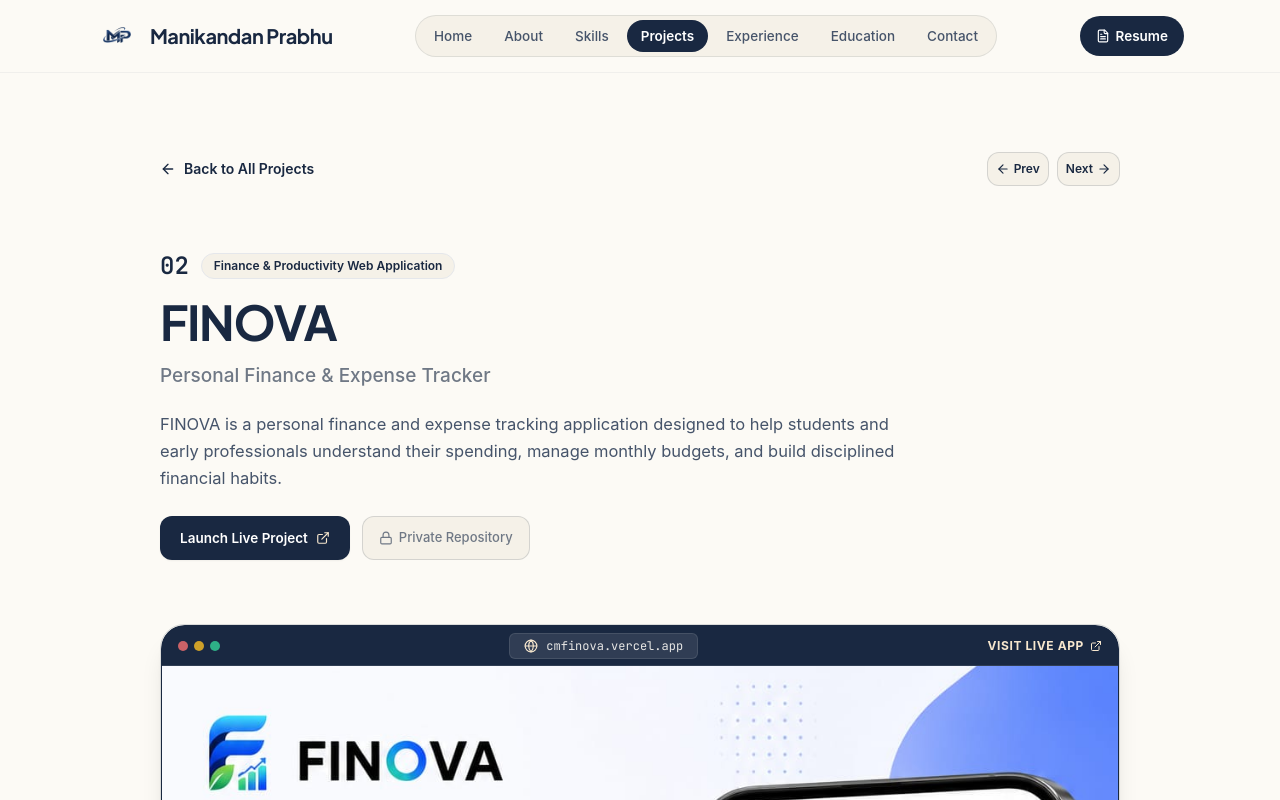
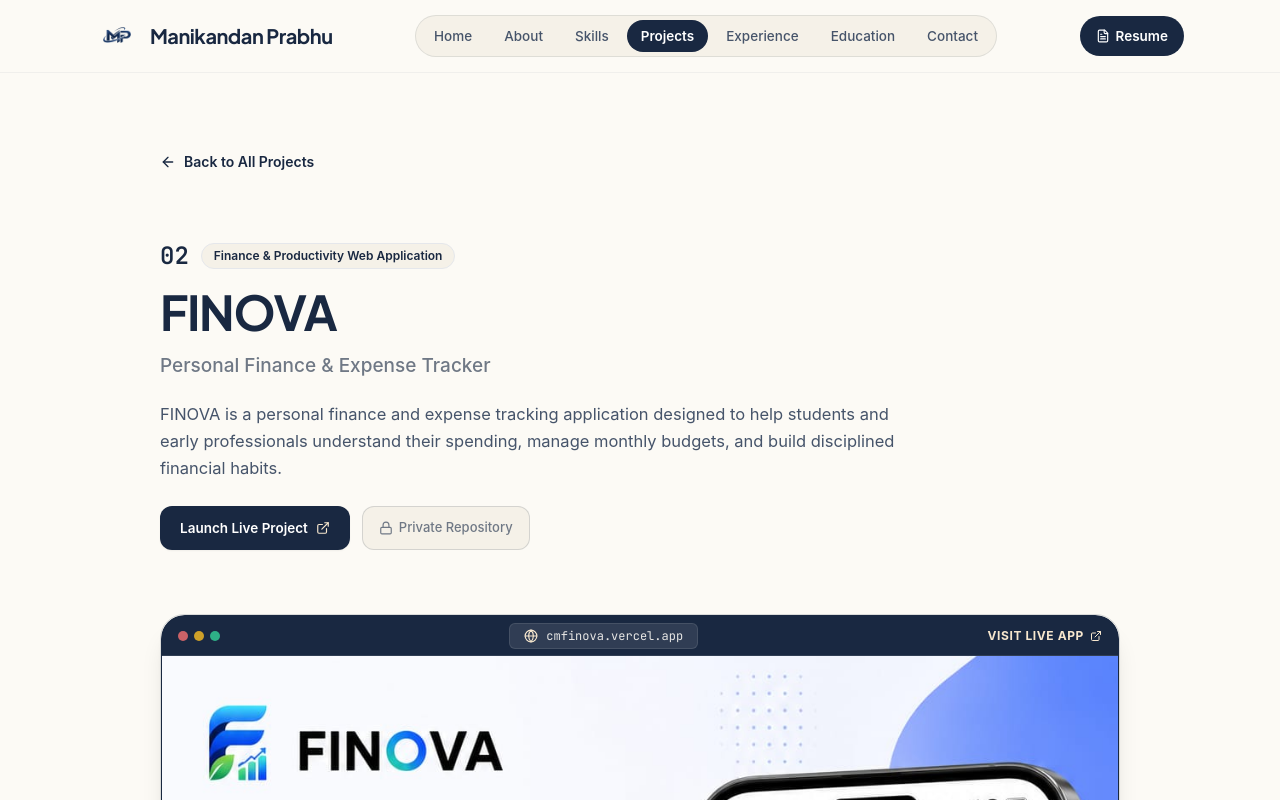
Before and after one commit to cmmanikandan/portfolio, a React (Vite) app: page /projects/finova in a window 1280 px wide. Shown: the top 800 px of the page. Built offline with nearby package versions, Linux system fonts and the light colour scheme.

Commit message:
refactor: restore sleek clean inline navigation for Previous and Next case studies

```diff
--- a/src/pages/ProjectDetailPage.tsx
+++ b/src/pages/ProjectDetailPage.tsx
@@ -26,7 +26,7 @@
     <div className="py-10 sm:py-16 md:py-20 max-w-5xl mx-auto px-4 sm:px-6 lg:px-8 space-y-12 sm:space-y-16">
 
       {/* Top Breadcrumb / Back Link */}
-      <div className="flex items-center justify-between">
+      <div>
         <Link
           to="/projects"
           className="inline-flex items-center gap-2 text-xs sm:text-[14px] font-semibold text-[#192841] hover:text-[#233758] transition-colors link-hover group"
@@ -34,26 +34,6 @@
           <ArrowLeft className="w-4 h-4 transition-transform duration-200 group-hover:-translate-x-1" />
           <span>Back to All Projects</span>
         </Link>
-
-        {/* Quick Prev / Next header arrows */}
-        <div className="flex items-center gap-2">
-          <Link
-            to={`/projects/${prevProject.id}`}
-            className="p-2 rounded-xl bg-[#F5F1E8] border border-[#192841]/15 text-[#192841] hover:bg-[#F7E7CE] hover:-translate-y-0.5 transition-all shadow-2xs inline-flex items-center gap-1 text-xs font-semibold"
-            title={`Previous: ${prevProject.title}`}
-          >
-            <ArrowLeft className="w-3.5 h-3.5" />
-            <span className="hidden sm:inline">Prev</span>
-          </Link>
-          <Link
-            to={`/projects/${nextProject.id}`}
-            className="p-2 rounded-xl bg-[#F5F1E8] border border-[#192841]/15 text-[#192841] hover:bg-[#F7E7CE] hover:-translate-y-0.5 transition-all shadow-2xs inline-flex items-center gap-1 text-xs font-semibold"
-            title={`Next: ${nextProject.title}`}
-          >
-            <span className="hidden sm:inline">Next</span>
-            <ArrowRight className="w-3.5 h-3.5" />
-          </Link>
-        </div>
       </div>
 
       {/* Case Study Hero Header */}
@@ -265,55 +245,23 @@
         </div>
       </div>
 
-      {/* Previous & Next Case Studies Dual Navigation Cards */}
-      <div className="pt-8 border-t border-[#192841]/10 space-y-4">
-        <div className="grid grid-cols-1 sm:grid-cols-2 gap-4 sm:gap-6">
-
-          {/* Previous Case Study Card */}
+      {/* Previous & Next Footer Navigation (Clean inline style) */}
+      <div className="pt-6 border-t border-[#192841]/10 flex flex-col sm:flex-row items-center justify-between gap-4">
         <Link
           to={`/projects/${prevProject.id}`}
-            className="p-5 sm:p-6 rounded-2xl bg-[#FFFEFB] border border-[#192841]/12 shadow-[0_4px_18px_rgba(25,40,65,0.04)] hover:shadow-[0_8px_24px_rgba(25,40,65,0.08)] hover:border-[#192841]/35 hover:-translate-y-0.5 transition-all duration-200 flex flex-col justify-between group"
+          className="inline-flex items-center gap-2 text-sm font-bold text-[#192841] hover:text-[#233758] link-hover group w-full sm:w-auto justify-start"
         >
-            <div className="flex items-center gap-2 text-xs font-semibold uppercase tracking-wider text-[#6F7885] group-hover:text-[#192841] transition-colors">
-              <ArrowLeft className="w-4 h-4 transition-transform duration-200 group-hover:-translate-x-1 text-[#192841]" />
-              <span>Previous Case Study</span>
-            </div>
-            <div className="mt-3">
-              <span className="text-xs font-mono font-bold text-[#192841] block">
-                {prevProject.number}
-              </span>
-              <h4 className="text-lg sm:text-xl font-bold text-[#192841] tracking-tight group-hover:text-[#233758] transition-colors mt-0.5">
-                {prevProject.title}
-              </h4>
-              <p className="text-xs text-[#6F7885] font-medium truncate mt-1">
-                {prevProject.subtitle}
-              </p>
-            </div>
+          <ArrowLeft className="w-4 h-4 transition-transform duration-200 group-hover:-translate-x-1" />
+          <span>{prevProject.number} — {prevProject.title}</span>
         </Link>
 
-          {/* Next Case Study Card */}
         <Link
           to={`/projects/${nextProject.id}`}
-            className="p-5 sm:p-6 rounded-2xl bg-[#FFFEFB] border border-[#192841]/12 shadow-[0_4px_18px_rgba(25,40,65,0.04)] hover:shadow-[0_8px_24px_rgba(25,40,65,0.08)] hover:border-[#192841]/35 hover:-translate-y-0.5 transition-all duration-200 flex flex-col justify-between items-start sm:items-end text-left sm:text-right group"
+          className="inline-flex items-center gap-2 text-sm font-bold text-[#192841] hover:text-[#233758] link-hover group w-full sm:w-auto justify-end"
         >
-            <div className="flex items-center gap-2 text-xs font-semibold uppercase tracking-wider text-[#6F7885] group-hover:text-[#192841] transition-colors">
-              <span>Next Case Study</span>
-              <ArrowRight className="w-4 h-4 transition-transform duration-200 group-hover:translate-x-1 text-[#192841]" />
-            </div>
-            <div className="mt-3">
-              <span className="text-xs font-mono font-bold text-[#192841] block">
-                {nextProject.number}
-              </span>
-              <h4 className="text-lg sm:text-xl font-bold text-[#192841] tracking-tight group-hover:text-[#233758] transition-colors mt-0.5">
-                {nextProject.title}
-              </h4>
-              <p className="text-xs text-[#6F7885] font-medium truncate mt-1">
-                {nextProject.subtitle}
-              </p>
-            </div>
+          <span>{nextProject.number} — {nextProject.title}</span>
+          <ArrowRight className="w-4 h-4 transition-transform duration-200 group-hover:translate-x-1" />
         </Link>
-
-        </div>
       </div>
 
     </div>
```
Lines whose indentation alone changed are shown as unchanged.
